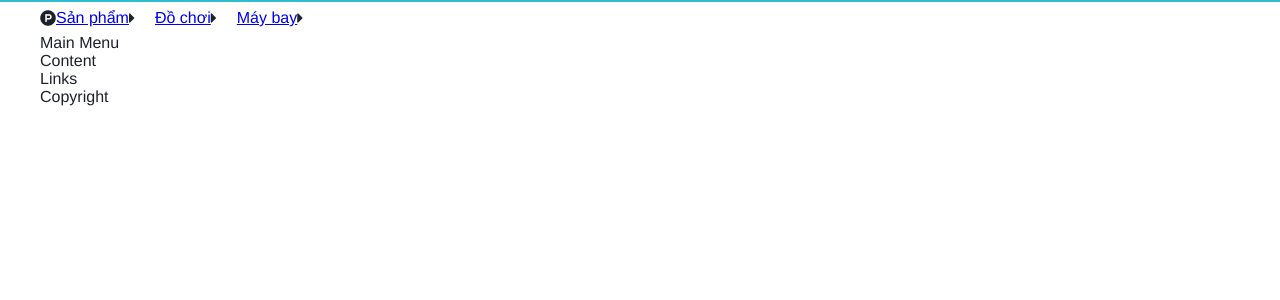
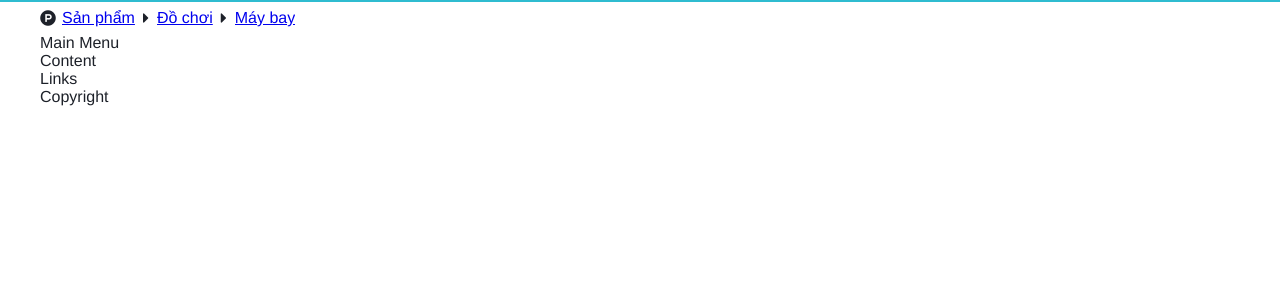
Before and after one commit to minhtuan200799/sim, a PHP site: page /ecart/public/skin/skn01/ in a window 1280 px wide. Shown: the part 42-342 px from the top of the page. Run offline with PHP 8.4, Linux system fonts and the light colour scheme; style sheets or scripts are compiled from the project's sources.

Commit message:
Add directory menu

```diff
--- a/public/skin/skn01/css/style.scss
+++ b/public/skin/skn01/css/style.scss
@@ -254,8 +254,7 @@ input, textarea, select, button {
   justify-content: flex-start;
 }
 .direct li {
-  margin: 0 5px;
-  padding: 2px 5px;
+  padding: 2px 0;
   display: flex;
   border-radius: $bdRadius;
   overflow: hidden;
@@ -264,16 +263,27 @@ input, textarea, select, button {
   color: $input-color;
   flex-wrap: nowrap;
 }
-.direct li:first-child {
-  margin-left: 0;
-  padding-left: 0;
+.direct li i {
+  width: 22px;
+  text-align: center;
+}
+.direct li i.e-fun {
+  text-align: left;
+}
+.direct li i.fa-caret-right {
+  display: block !important;
+}
+.direct li i.fa-caret-down {
+  display: none !important;
 }
 .direct li:hover {
-  margin: 0 5px;
   background-color: $primary-color;
 }
-.direct li:first-child:hover {
-  margin-left: 0;
+.direct li:hover i.fa-caret-right {
+  display: none !important;
+}
+.direct li:hover i.fa-caret-down {
+  display: block !important;
 }
 .direct li:hover a, .direct li:hover i {
   text-decoration: none;
--- a/public/skin/skn01/index.html
+++ b/public/skin/skn01/index.html
@@ -95,9 +95,10 @@
     <div class="center" id="direct">
         <ul class="direct">
             <li>
-                <i class="fab fa-product-hunt"></i>
+                <i class="e-fun fab fa-product-hunt"></i>
                 <a href="./">Sản phẩm</a>
                 <i class="fas fa-caret-right"></i>
+                <i class="fas fa-caret-down"></i>
 
                 <div class="hide">
                     <a href="./">Dịch vụ</a>
@@ -108,6 +109,7 @@
             <li>
                 <a href="./">Đồ chơi</a>
                 <i class="fas fa-caret-right"></i>
+                <i class="fas fa-caret-down"></i>
 
                 <div class="hide">
                     <a href="./">Dịch vụ</a>
@@ -117,7 +119,6 @@
 
             <li>
                 <a href="./">Máy bay</a>
-                <i class="fas fa-caret-right"></i>
 
                 <div class="hide">
                     <a href="./">Dịch vụ</a>
```
